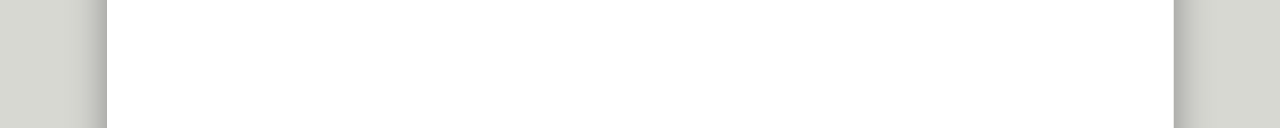
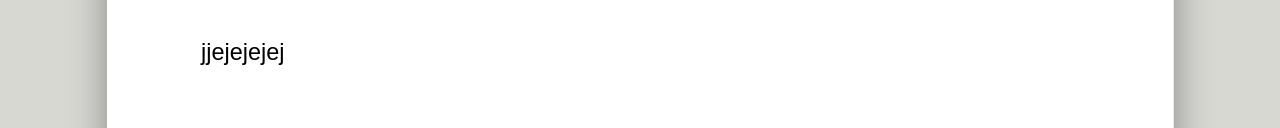
Before and after one commit to jjhoncv/orbis-training-project, a plain HTML site: page deploy/build/index.html in a window 1280 px wide. Shown: the part 341-469 px from the top of the page. Drawn offline with Linux system fonts and the light colour scheme.

Commit message:
feat(deploy): update dist deploy pwd

```diff
--- a/deploy/build/index.html
+++ b/deploy/build/index.html
@@ -27,6 +27,7 @@
     <textarea id="source"># Preguntas
 ## preguntas 5
 ### Preguntas 6
+jjejejejej
 </textarea>
     <script src="remark.js"></script>
 
```
